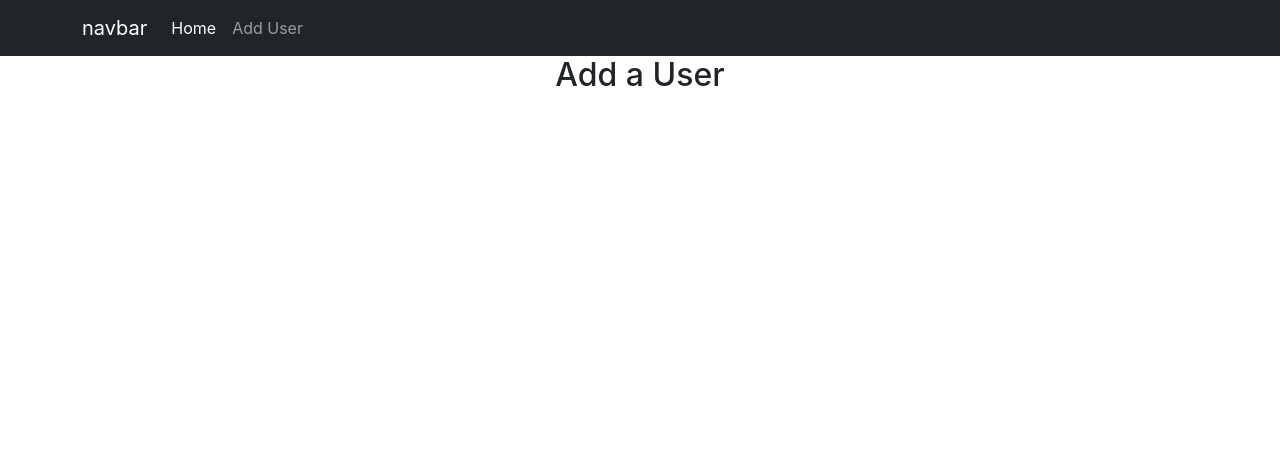
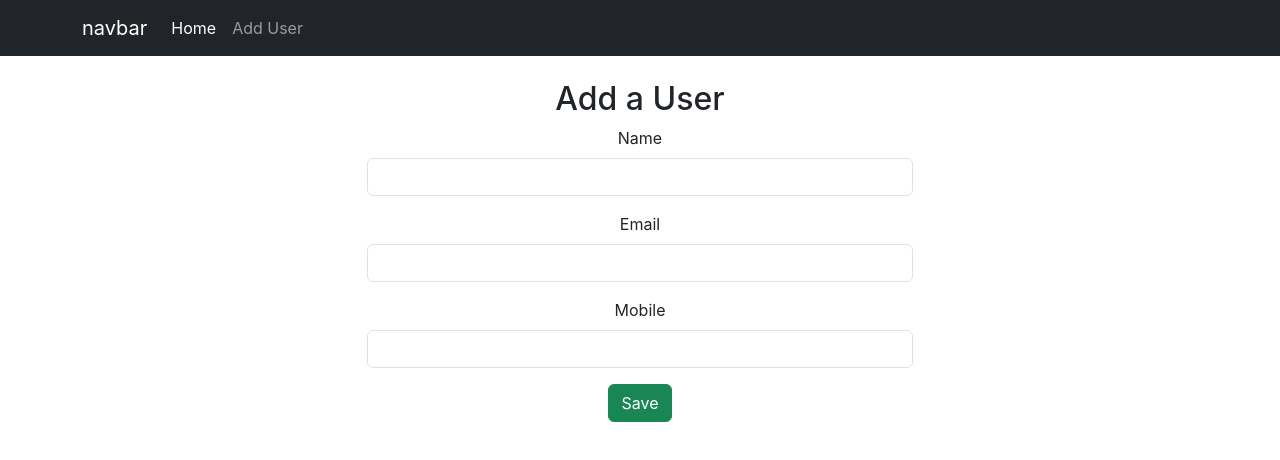
Before and after one commit to esteban-hernandez-co/mern, a React (Create React App) app in the folder client/: page /addUser in a window 1280 px wide. Shown: the top 460 px of the page. Built offline with nearby package versions, Linux system fonts and the light colour scheme.

Commit message:
Basic form Add user

```diff
--- a/client/src/AddUser.js
+++ b/client/src/AddUser.js
@@ -1,8 +1,33 @@
 import React from 'react'
 function AddUser(){
+    function addUser(){
+
+    }
+
     return (
-        <div>
-            <h2>Add a User</h2>
+        <div className='container'>
+            <div className='row'>
+                <h2 className='mt-4'>Add a User</h2>
+            </div>
+
+            <div className='row'>
+                <div className='col-sm-6 offset-3'>
+                    <div className='mb-3'>
+                        <label htmlFor='name' className='form-label'>Name</label>
+                        <input type='text' className='form-control'></input>
+                    </div>
+                    <div className='mb-3'>
+                        <label htmlFor='email' className='form-label'>Email</label>
+                        <input type='email' className='form-control'></input>
+                    </div>
+                    <div className='mb-3'>
+                        <label htmlFor='mobile' className='form-label'>Mobile</label>
+                        <input type='number' className='form-control'></input>
+                    </div>
+
+                    <button onClick={addUser} className='btn btn-success'>Save </button>
+                </div>
+            </div>
         </div>
     )
 }
```
